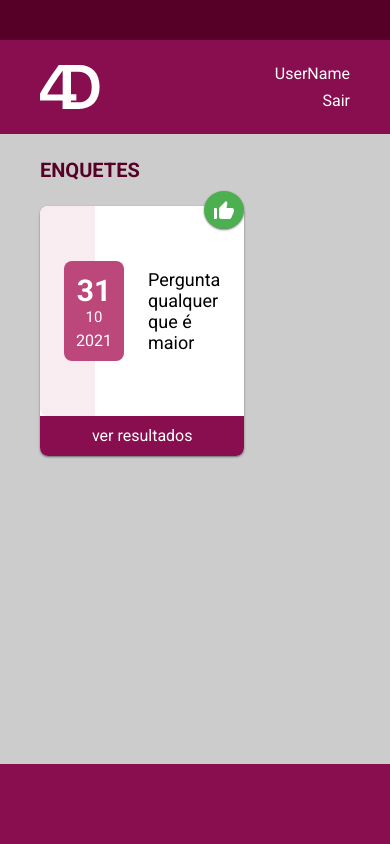
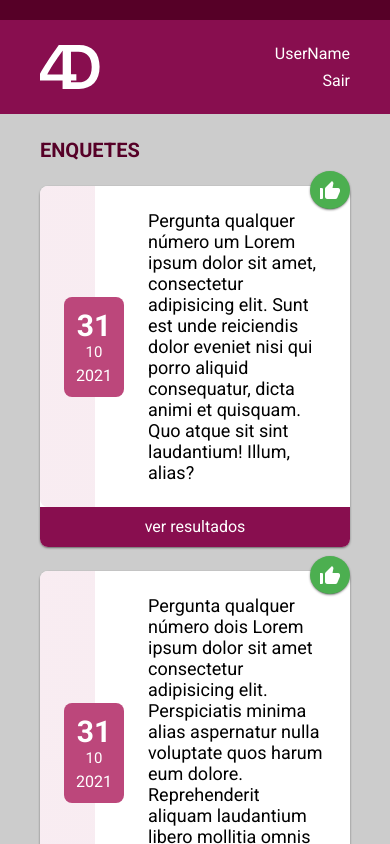
Before and after one commit to MatheusCarvalho95/react-js-tdd-clean-solid, a React app: page / in a window 390 px wide. Shown: the top 844 px of the page. Built offline with nearby package versions, Linux system fonts and the light colour scheme.

Commit message:
refactor:  media query

```diff
--- a/src/presentation/components/header/header-styles.scss
+++ b/src/presentation/components/header/header-styles.scss
@@ -37,3 +37,8 @@
     }
   }
 }
+@media only screen and (max-width: 650px) {
+  .headerWrap {
+    border-top-width: 20px;
+  }
+}
--- a/src/presentation/pages/survey-list/survey-list-styles.scss
+++ b/src/presentation/pages/survey-list/survey-list-styles.scss
@@ -108,3 +108,15 @@
     }
   }
 }
+@media only screen and (max-width: 650px) {
+  .surveyListWrap {
+    .contentWrap {
+      ul {
+        flex-direction: column;
+        li {
+          flex-basis: 100%;
+        }
+      }
+    }
+  }
+}
--- a/src/presentation/pages/survey-list/survey-list.tsx
+++ b/src/presentation/pages/survey-list/survey-list.tsx
@@ -19,7 +19,30 @@ const SurveyList: FC = () => {
                 <span className={Styles.month}>10</span>
                 <span className={Styles.year}>2021</span>
               </time>
-              <p>Pergunta qualquer que é maior </p>
+              <p>
+                Pergunta qualquer número um Lorem ipsum dolor sit amet,
+                consectetur adipisicing elit. Sunt est unde reiciendis dolor
+                eveniet nisi qui porro aliquid consequatur, dicta animi et
+                quisquam. Quo atque sit sint laudantium! Illum, alias?
+              </p>
+            </div>
+            <footer>Ver Resultados</footer>
+          </li>
+          <li>
+            <div className={Styles.surveyContent}>
+              <Icon iconName={IconName.thumbsUp} className={Styles.iconWrap} />
+              <time>
+                <span className={Styles.day}>31</span>
+                <span className={Styles.month}>10</span>
+                <span className={Styles.year}>2021</span>
+              </time>
+              <p>
+                Pergunta qualquer número dois Lorem ipsum dolor sit amet
+                consectetur adipisicing elit. Perspiciatis minima alias
+                aspernatur nulla voluptate quos harum eum dolore. Reprehenderit
+                aliquam laudantium libero mollitia omnis excepturi rerum,
+                debitis ut voluptatibus numquam.{" "}
+              </p>
             </div>
             <footer>Ver Resultados</footer>
           </li>
```
